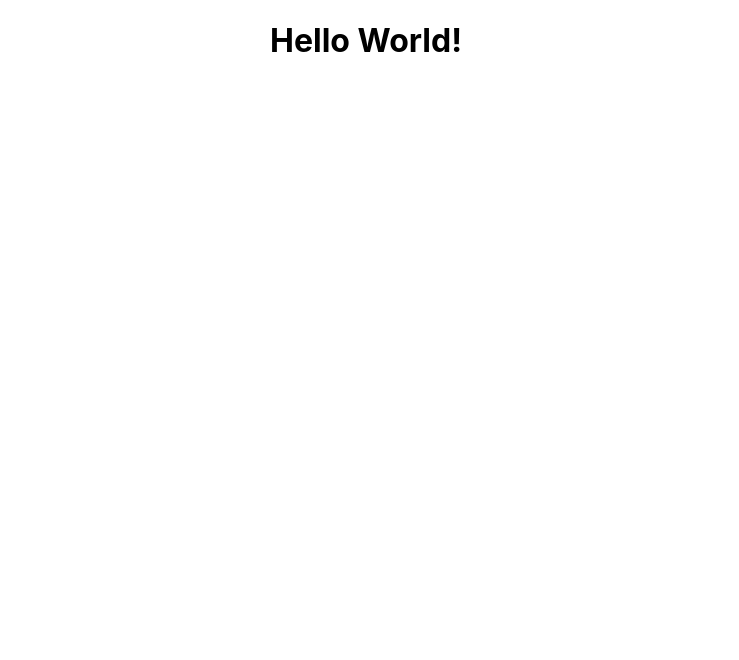
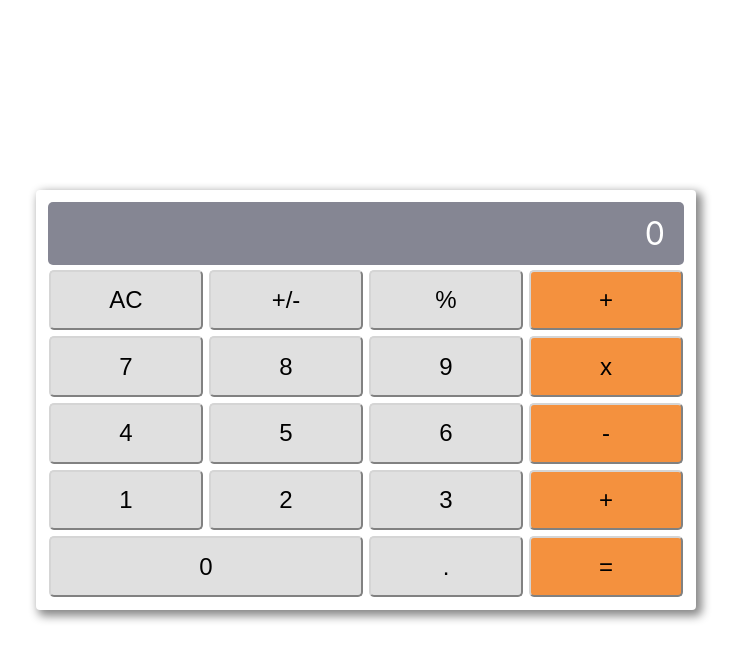
Before and after one commit to dennis-every/math-magicians, a React (Create React App) app: page / in a window 1280 px wide. Shown: the top 660 px of the page, without its empty margins (274-1013 px from the left). Built offline with nearby package versions, Linux system fonts and the light colour scheme.

Commit message:
Add Calculator functional component

```diff
--- a/package.json
+++ b/package.json
@@ -16,12 +16,17 @@
     "@babel/eslint-parser": "^7.19.1",
     "@babel/plugin-syntax-jsx": "^7.18.6",
     "@babel/preset-react": "^7.18.6",
+    "css-loader": "^6.7.3",
     "eslint": "^7.32.0",
     "eslint-config-airbnb": "^18.2.1",
     "eslint-plugin-import": "^2.27.5",
     "eslint-plugin-jsx-a11y": "^6.7.1",
     "eslint-plugin-react": "^7.32.2",
     "eslint-plugin-react-hooks": "^4.6.0",
+    "mini-css-extract-plugin": "^2.7.2",
+    "node-sass": "^7.0.3",
+    "sass-loader": "^13.2.0",
+    "style-loader": "^3.3.1",
     "stylelint": "^13.13.1",
     "stylelint-config-standard": "^21.0.0",
     "stylelint-csstree-validator": "^1.9.0",
--- a/public/index.html
+++ b/public/index.html
@@ -24,7 +24,7 @@
       work correctly both with client-side routing and a non-root public URL.
       Learn how to configure a non-root public URL by running `npm run build`.
     -->
-    <title>React App</title>
+    <title>Math Magicians</title>
   </head>
   <body>
     <noscript>You need to enable JavaScript to run this app.</noscript>
--- a/src/App.css
+++ b/src/App.css
@@ -1,39 +1,7 @@
 .App {
-  text-align: center;
-}
-
-.App-logo {
-  height: 40vmin;
-  pointer-events: none;
-}
-
-@media (prefers-reduced-motion: no-preference) {
-  .App-logo {
-    animation: App-logo-spin infinite 20s linear;
-  }
-}
-
-.App-header {
-  background-color: #282c34;
-  min-height: 100vh;
+  background: #fff;
+  height: 100vh;
   display: flex;
-  flex-direction: column;
   align-items: center;
   justify-content: center;
-  font-size: calc(10px + 2vmin);
-  color: white;
 }
-
-.App-link {
-  color: #61dafb;
-}
-
-@keyframes App-logo-spin {
-  from {
-    transform: rotate(0deg);
-  }
-
-  to {
-    transform: rotate(360deg);
-  }
-}
--- a/src/App.js
+++ b/src/App.js
@@ -1,9 +1,10 @@
 import './App.css';
+import Calculator from './components/Calculator';
 
 function App() {
   return (
     <div className="App">
-      <h1>Hello World!</h1>
+      <Calculator />
     </div>
   );
 }
--- /dev/null
+++ b/src/components/Calculator.js
@@ -0,0 +1,44 @@
+import './Calculator.scss';
+
+function Calculator() {
+  return (
+    <section id="calculator">
+      <table>
+        <tr className="result">
+          <td>0</td>
+        </tr>
+        <tr className="buttons-wrap">
+          <td><button className="gray" type="button">AC</button></td>
+          <td><button className="gray" type="button">+/-</button></td>
+          <td><button className="gray" type="button">%</button></td>
+          <td><button className="orange" type="button">+</button></td>
+        </tr>
+        <tr className="buttons-wrap">
+          <td><button className="gray" type="button">7</button></td>
+          <td><button className="gray" type="button">8</button></td>
+          <td><button className="gray" type="button">9</button></td>
+          <td><button className="orange" type="button">x</button></td>
+        </tr>
+        <tr className="buttons-wrap">
+          <td><button className="gray" type="button">4</button></td>
+          <td><button className="gray" type="button">5</button></td>
+          <td><button className="gray" type="button">6</button></td>
+          <td><button className="orange" type="button">-</button></td>
+        </tr>
+        <tr className="buttons-wrap">
+          <td><button className="gray" type="button">1</button></td>
+          <td><button className="gray" type="button">2</button></td>
+          <td><button className="gray" type="button">3</button></td>
+          <td><button className="orange" type="button">+</button></td>
+        </tr>
+        <tr className="last-buttons-wrap">
+          <td><button className="gray" type="button">0</button></td>
+          <td><button className="gray" type="button">.</button></td>
+          <td><button className="orange" type="button">=</button></td>
+        </tr>
+      </table>
+    </section>
+  );
+}
+
+export default Calculator;
--- /dev/null
+++ b/src/components/Calculator.scss
@@ -0,0 +1,59 @@
+#calculator {
+  background: #fff;
+  padding: 10px;
+  box-shadow: 4px 4px 10px 2px #888;
+  border-radius: 4px;
+
+  table {
+    width: 50vw;
+    height: 50vh;
+    display: grid;
+    grid-template-rows: repeat(6, 1fr);
+
+    .buttons-wrap {
+      display: grid;
+      grid-template-columns: repeat(4, 1fr);
+    }
+
+    .last-buttons-wrap {
+      display: grid;
+      grid-template-columns: 2fr 1fr 1fr;
+    }
+
+    tr {
+      td {
+        display: flex;
+        align-items: center;
+        justify-content: center;
+        margin: 2px;
+
+        button {
+          height: 100%;
+          width: 100%;
+          font-size: 1.5rem;
+          border-radius: 5px;
+          border-color: #d5d5d5;
+        }
+      }
+
+      .orange {
+        background: #f4913e;
+      }
+
+      .gray {
+        background: #e0e0e0;
+      }
+    }
+
+    .result {
+      margin: 2px;
+      background: #858693;
+      color: #fff;
+      border-radius: 5px;
+      display: flex;
+      font-size: 2rem;
+      justify-content: flex-end;
+      padding-right: 1rem;
+    }
+  }
+}
```
Also changed, not shown: 1 other file (tests, documents, lock files or other folders).
